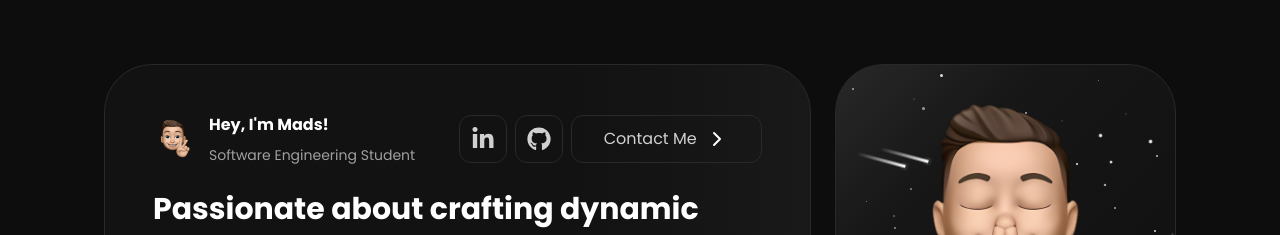
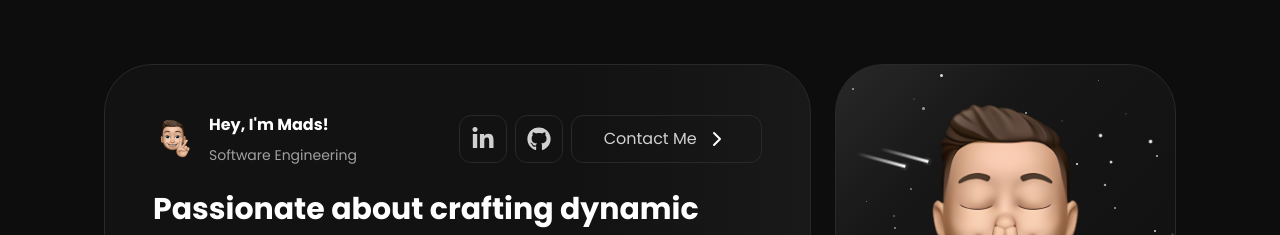
Before and after one commit to Ditz3n/ditz3n.github.io, a React (Vite) app: page / in a window 1280 px wide. Shown: the top 235 px of the page. Built offline with nearby package versions, Linux system fonts and the light colour scheme.

Commit message:
feat: adjust studnet titel to graduate and footer section tech stack

```diff
--- a/src/components/sections/FooterSection.tsx
+++ b/src/components/sections/FooterSection.tsx
@@ -62,6 +62,15 @@ export default function FooterSection() {
           rel="noreferrer"
           className="text-blue-400 hover:underline"
         >
+          Vite
+        </a>
+        ,{" "}
+        <a
+          href="https://reactjs.org/"
+          target="_blank"
+          rel="noreferrer"
+          className="text-blue-400 hover:underline"
+        >
           React
         </a>
         ,{" "}
--- a/src/components/sections/IntroductionSection.tsx
+++ b/src/components/sections/IntroductionSection.tsx
@@ -107,8 +107,8 @@ export default function IntroductionSection() {
                 </h1>
                 <p className="text-sm text-white/60">
                   {language === "da"
-                    ? "Softwareingeniørstuderende"
-                    : "Software Engineering Student"}
+                    ? "Softwareingeniør "
+                    : "Software Engineering"}
                 </p>
               </div>
             </div>
```
